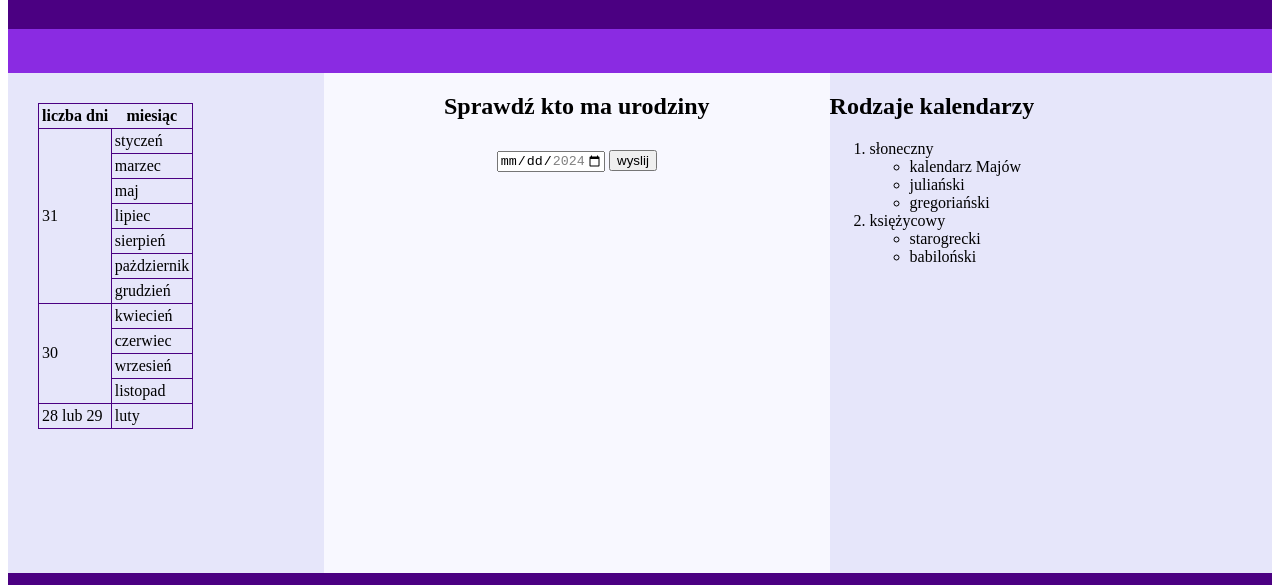
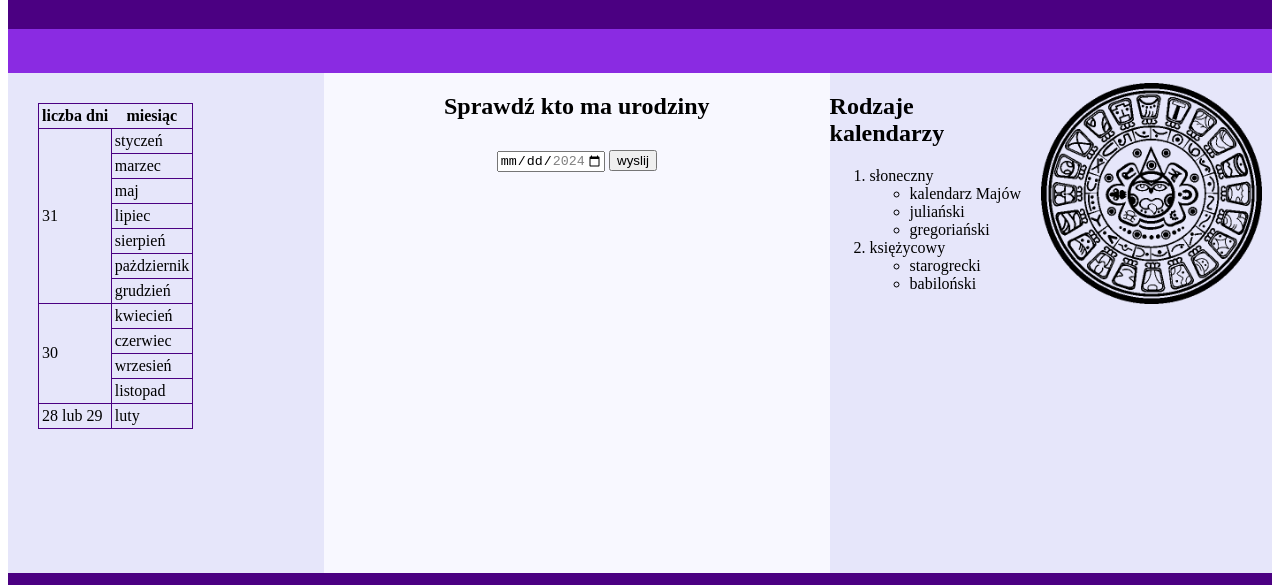
Before and after one commit to Viktor200717/kalendarz_maja2, a plain HTML site: page index.html in a window 1280 px wide. Shown: the part 79-664 px from the top of the page. Drawn offline with Linux system fonts and the light colour scheme.

Commit message:
Update index.html

```diff
--- a/index.html
+++ b/index.html
@@ -66,7 +66,7 @@
                 </form>
         </div>
         <div id="prawy">
-            <a href="https://pl.wikipedia.org/wiki/Kalendarz_Majów" img src="kalendarz.GIF" alt="Kalendarz Majów"></a>
+            <a href="https://pl.wikipedia.org/wiki/Kalendarz_Majów"><img src="kalendarz.GIF" alt="Kalendarz Majów"></a>
             <h2>Rodzaje kalendarzy</h2>
             <ol>
                 <li>słoneczny</li>
```
